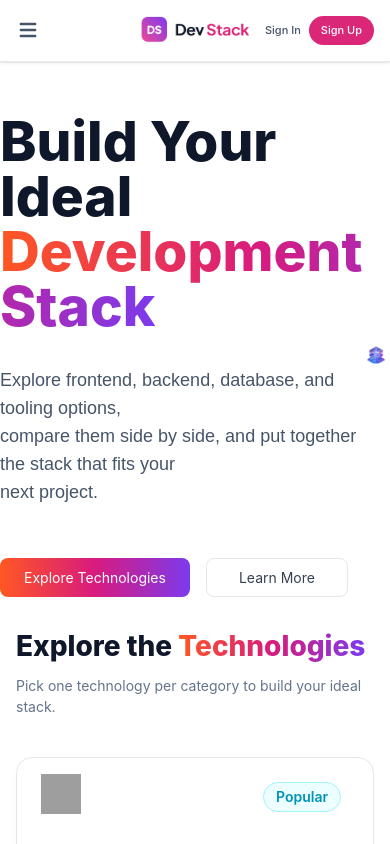
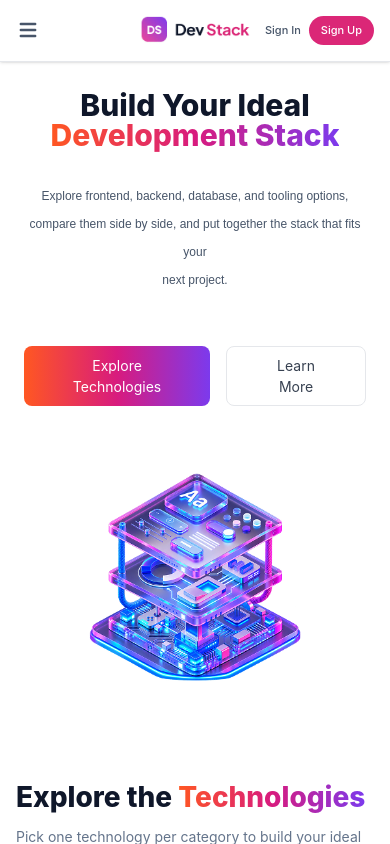
Before and after one commit to Mahjabinjannat/A05-DevStack, a React (Vite) app: page / in a window 390 px wide. Shown: the top 844 px of the page. Built offline with nearby package versions, Linux system fonts and the light colour scheme; grey boxes are pictures that could not be loaded.

Commit message:
make-the-hero-section-responsive

```diff
--- a/src/component/Hero.tsx
+++ b/src/component/Hero.tsx
@@ -2,20 +2,20 @@ import bannerStack from "../assets/banner-stack.png";
 
 export default function Hero() {
   return (
-    <div className="flex justify-between container mx-auto items-center mt-13 mb-7 mr-20">
+    <div className="flex flex-col justify-between container mx-auto items-center lg:flex-row text-center lg:text-start py-7 px-6">
       <div className="space-y-8">
-        <h1 className="text-[55px] font-extrabold leading-none text-[#0F172A]">
+        <h1 className="text-3xl sm:text-4xl md:text-5xl lg:text-6xl font-extrabold leading-none text-[#0F172A]">
           Build Your Ideal <br />{" "}
           <span className="bg-brand-gradient bg-clip-text text-transparent">
             Development Stack
           </span>
         </h1>
-        <p className="text-[#475569] font-jakarta leading-7 text-[18px]">
+        <p className="text-[#475569] font-jakarta leading-7 text-[12px] sm:text-[14px] md:text-[16px] lg:text-[18px]">
           Explore frontend, backend, database, and tooling options,
           <br /> compare them side by side, and put together the stack that fits
           your <br /> next project.
         </p>
-        <div className="flex gap-4 pt-5">
+        <div className="flex gap-4 pt-5 justify-center lg:justify-start">
           <button className="bg-brand-gradient text-white px-6 py-2 rounded-lg text-[14px]">
             Explore Technologies
           </button>
```
